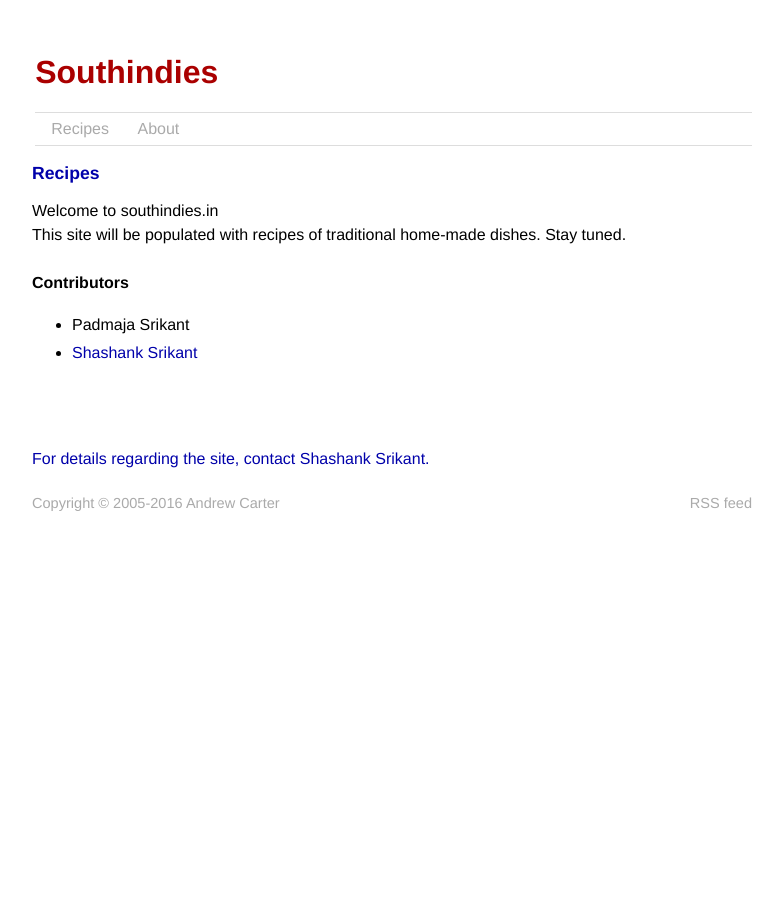
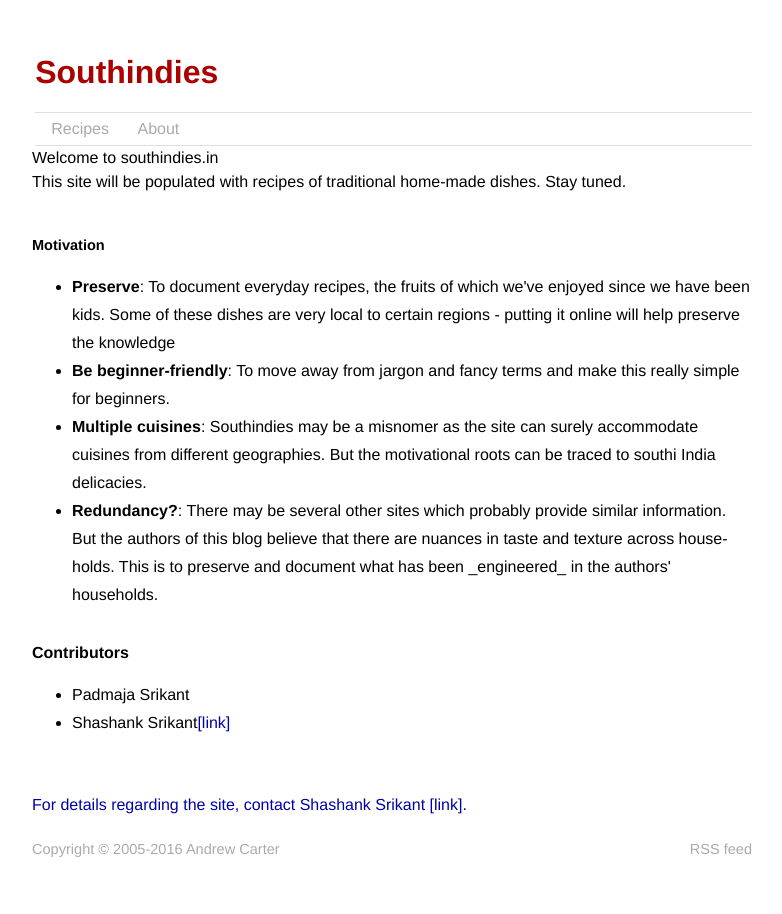
Before and after one commit to shashank-srikant/southindies, a Jekyll site: the page built from index.html, in a window 1280 px wide. Shown: the whole page, without its empty margins (248-1030 px from the left). Built offline with Jekyll 4.4.1, drawn with Linux system fonts in a browser that asks for light colours.

Commit message:
added intro text

```diff
--- a/index.html
+++ b/index.html
@@ -7,20 +7,23 @@ title: index
 {% include fullpost.html %}
 {% endfor %}
 
-<h2>
-<a href="/recipes.html">Recipes</a>
-</h2>
-
 Welcome to southindies.in<br/>
 This site will be populated with recipes of traditional home-made dishes. Stay tuned.
+<br/><br/>
 
-<br/><br/>
+<h3>Motivation</h3>
+<ul>
+<li><b>Preserve</b>: To document everyday recipes, the fruits of which we've enjoyed since we have been kids. Some of these dishes are very local to certain regions - putting it online will help preserve the knowledge</li>
+<li><b>Be beginner-friendly</b>: To move away from jargon and fancy terms and make this really simple for beginners.</li>
+<li><b>Multiple cuisines</b>: Southindies may be a misnomer as the site can surely accommodate cuisines from different geographies. But the motivational roots can be traced to southi India delicacies.</li>
+<li><b>Redundancy?</b>: There may be several other sites which probably provide similar information. But the authors of this blog believe that there are nuances in taste and texture across house-holds. This is to preserve and document what has been _engineered_ in the authors' households.</li>
+</ul>
 
 <b>Contributors</b>
 <ul>
 <li>Padmaja Srikant</li>
-<li><a href="https://shashank-srikant.github.io" target="_blank">Shashank Srikant<a/></li>
+<li>Shashank Srikant<a href="https://shashank-srikant.github.io" target="_blank">[link]<a/></li>
 </ul>
 
-<br/><br/>
-For details regarding the site, contact <a href="https://shashank-srikant.github.io" target="_blank">Shashank Srikant<a/>.
+<br/>
+For details regarding the site, contact Shashank Srikant <a href="https://shashank-srikant.github.io" target="_blank">[link]<a/>.
```
Also changed, not shown: about.markdown (+0 -17 lines).
